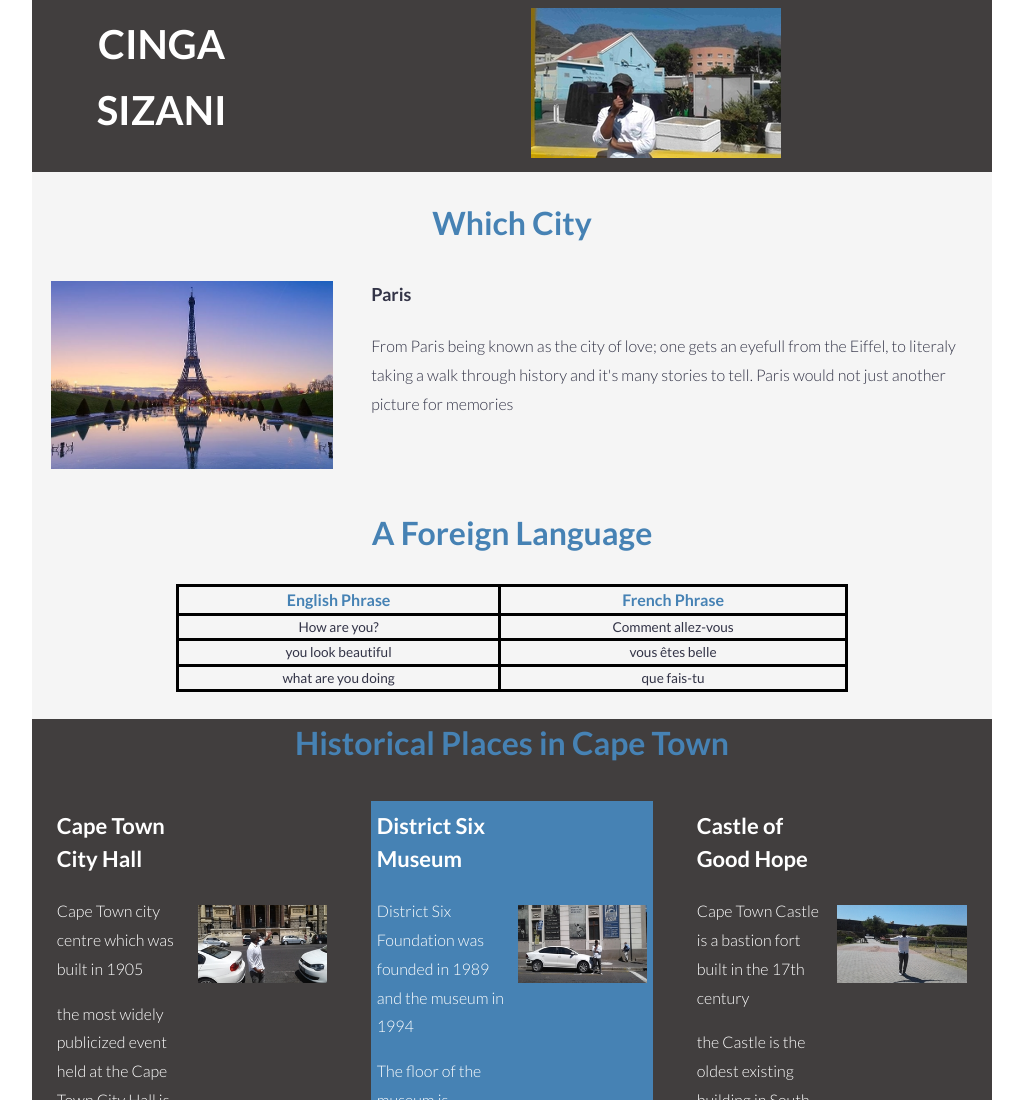
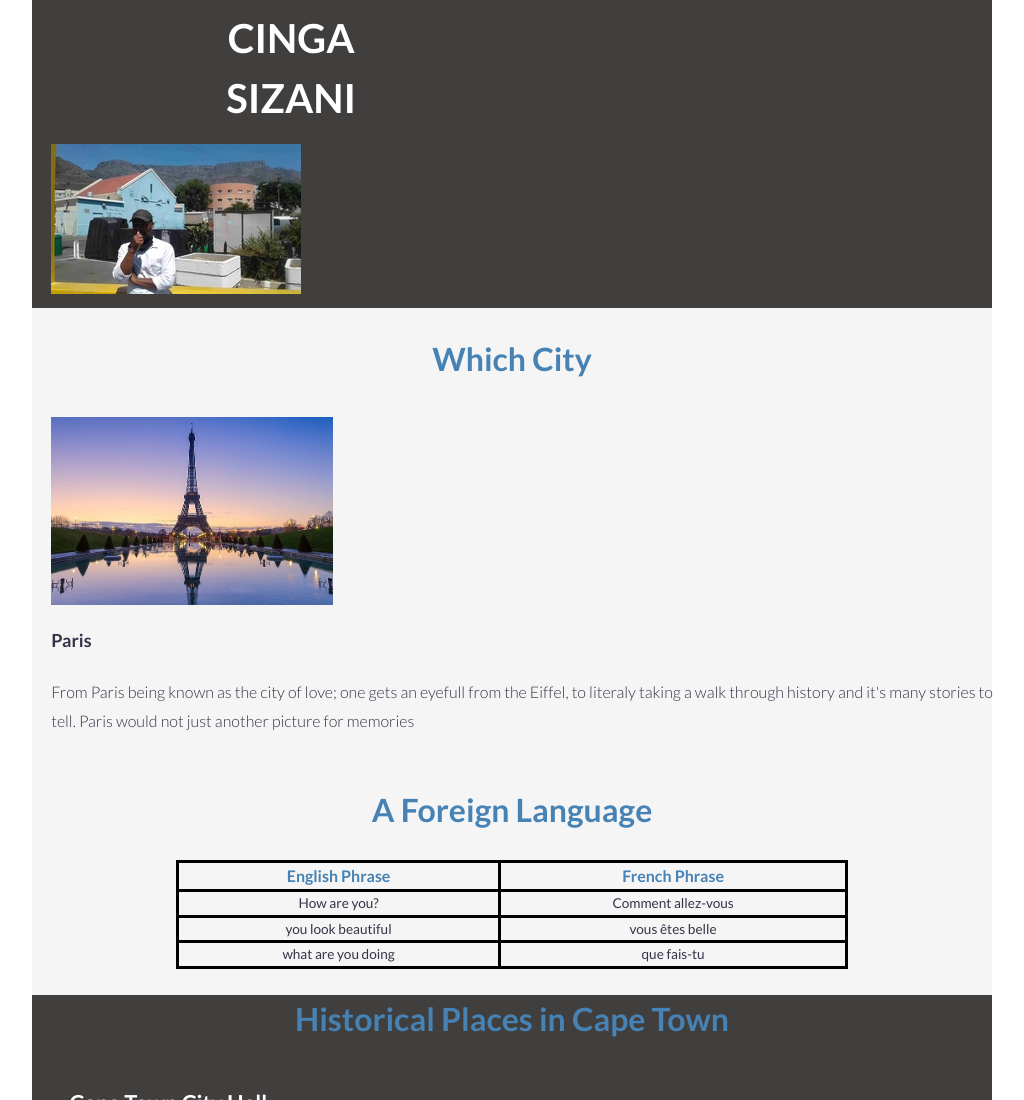
Before and after one commit to Czani89/basic-webpage, a plain HTML site: page my-webpage-grid.html in a window 1280 px wide. Shown: the top 1100 px of the page, without its empty margins (128-1152 px from the left). Drawn offline with Linux system fonts and the light colour scheme.

Commit message:
review fixes

```diff
--- a/my-own-style.css
+++ b/my-own-style.css
@@ -35,10 +35,12 @@ table,td, th{
     padding: 0px;
   }
   .museum-text, .castle-text, .hall-text{
-    width: 75%;
-    height: auto;
+    width: 46%;
   }
 
+  .museum, .castle, .hall{
+    width: 46%;
+  }
   .row p{
       font-size: 1rem;
   }
@@ -47,14 +49,19 @@ table,td, th{
       background: rgb(65, 62, 62);
   }
 
+  .name{
+    background: rgb(65, 62, 62);
+}
   .name h1{
     color: white;
     margin: 6px 0px;
     text-align: center;
+    margin: auto;
 }
 
 .text{
     width: 50%;
+    margin: auto;
 }
  .mountain{
      width: 50%;
@@ -77,13 +84,14 @@ table,td, th{
 
 .hall-container, .castle-container{
     background-color: rgb(65, 62, 62);
-    width: 100%;
+    width: 96%;
+    margin: 0;
 
 }
 
 .museum-container{
     background-color: steelblue;
-    width: 100%;
+    width: 96%;
 
 }
 
@@ -99,7 +107,6 @@ table,td, th{
 h3{
     color: white;
     margin-top:0% ;
-    text-align: ;
 }
 
 h2{
--- a/my-webpage-grid.html
+++ b/my-webpage-grid.html
@@ -5,8 +5,9 @@
     <meta charset="UTF-8">
     <meta http-equiv="X-UA-Compatible" content="IE=edge">
     <meta name="viewport" content="width=device-width, initial-scale=1.0">
+
+    <link rel="stylesheet" href="./simple-grid.css">
     <link rel="stylesheet" href="./my-own-style.css">
-    <link rel="stylesheet" href="./simple-grid.css">
     <title>my webpage grid</title>
 </head>
 
--- a/style.css
+++ b/style.css
@@ -18,7 +18,7 @@
 } */
 
 .name img{
-    margin-right: 2rem;
+    margin: auto;
     width: 75%;
 
 }
```
